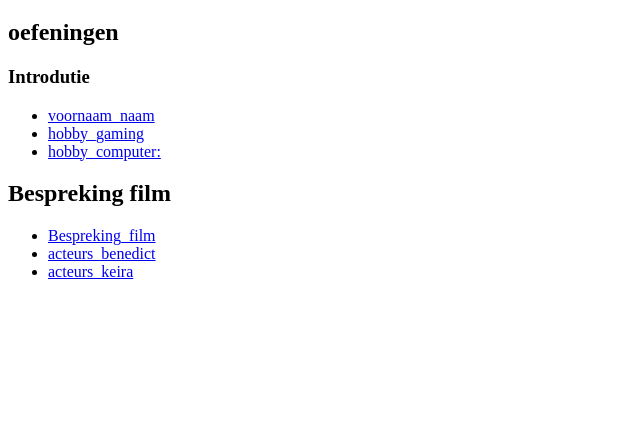
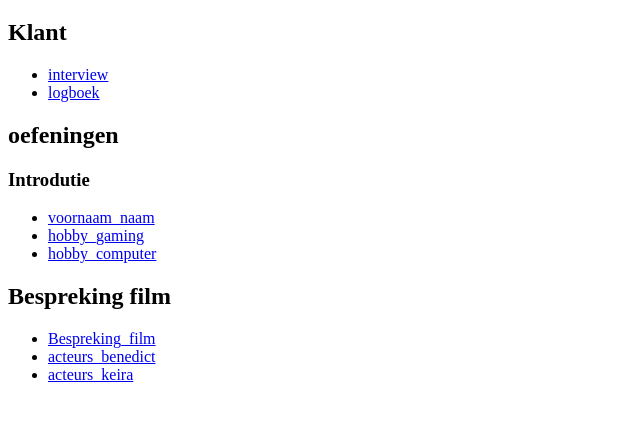
Before and after one commit to DeMesmaekerIndra/MI1, a plain HTML site: page index.html in a window 1280 px wide. Shown: the part 61-482 px from the top of the page, without its empty margins (0-640 px from the left). Drawn offline with Linux system fonts and the light colour scheme.

Commit message:
Index aangevuld

```diff
--- a/index.html
+++ b/index.html
@@ -7,12 +7,18 @@
         <h1> Index voor MI1 github repository</h1>
     </header>
 
+    <h2>Klant</h2>
+    <ul>
+        <li><a href="klant/interview.html"> interview </a></li>
+        <li><a href="klant/logboek.html"> logboek</a></li>
+    </ul>
+
     <h2> oefeningen </h2>
     <h3> Introdutie </h3>
     <ul>
         <li><a href="oefeningen/introductie/voornaam_naam.html"> voornaam_naam</a></li>
         <li><a href="oefeningen/introductie/hobby_gaming.html"> hobby_gaming</a></li>
-        <li><a href="oefeningen/introductie/hobby_computer.html">hobby_computer:</a></li>
+        <li><a href="oefeningen/introductie/hobby_computer.html">hobby_computer</a></li>
     </ul>
 
     <h2>Bespreking film</h2>
```
Also changed, not shown: klant/interview.html (+1 -1 lines).
